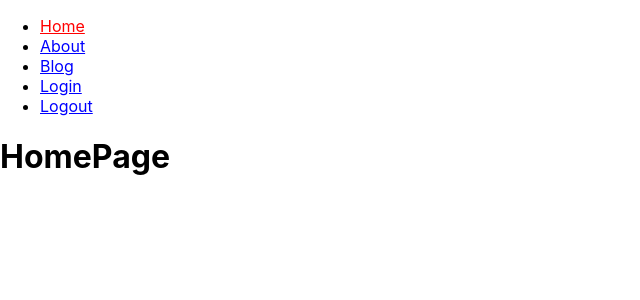
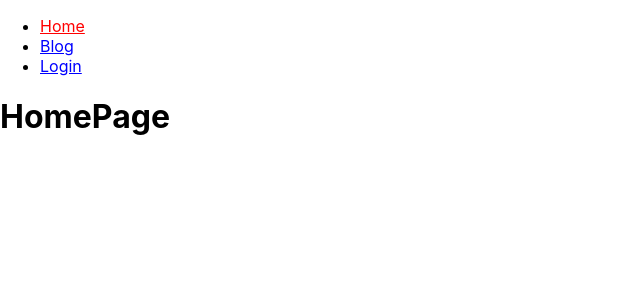
Before and after one commit to Josubaze/curso-react-router-dom, a React (Create React App) app: page /blog in a window 1280 px wide. Shown: the top 300 px of the page, without its empty margins (0-640 px from the left). Built offline with nearby package versions, Linux system fonts and the light colour scheme.

Commit message:
Menú con rutas públicas y privadas

```diff
--- a/src/Menu.js
+++ b/src/Menu.js
@@ -1,11 +1,16 @@
 import React from 'react';
 import { NavLink } from 'react-router-dom';
+import { useAuth } from './auth';
 
 const Menu = () => {
+    const auth = useAuth();
     return (
         <nav>
             <ul>
-                {routes.map(route => (
+                { routes.map( route => {
+                    if(route.private && !auth.user) return null;
+                    if(route.publicOnly && auth.user) return null;
+                    return(
                         <li key={route.to}>
                             <NavLink
                             to={route.to}
@@ -16,7 +21,8 @@
                                 {route.text}
                             </NavLink>
                         </li>
-                ))}
+                    )
+                })}
             </ul>
         </nav>
     );
@@ -25,23 +31,29 @@
 const routes = [];
 routes.push({
     to: "/",
-    text: "Home"
+    text: "Home",
+    private: false,
 })
 routes.push({
-    to: "/about",
-    text: "About"
+    to: "/profile",
+    text: "Profile",
+    private: true,
 })
 routes.push({
     to: "/blog",
-    text: "Blog"
+    text: "Blog",
+    private: false,
 })
 routes.push({
     to: "/login",
-    text: "Login"
+    text: "Login",
+    private: false,
+    publicOnly: true,
 })
 routes.push({
     to: "/logout",
-    text: "Logout"
+    text: "Logout",
+    private: true,
 })
 
 export default Menu;
```
Lines whose indentation alone changed are shown as unchanged.
